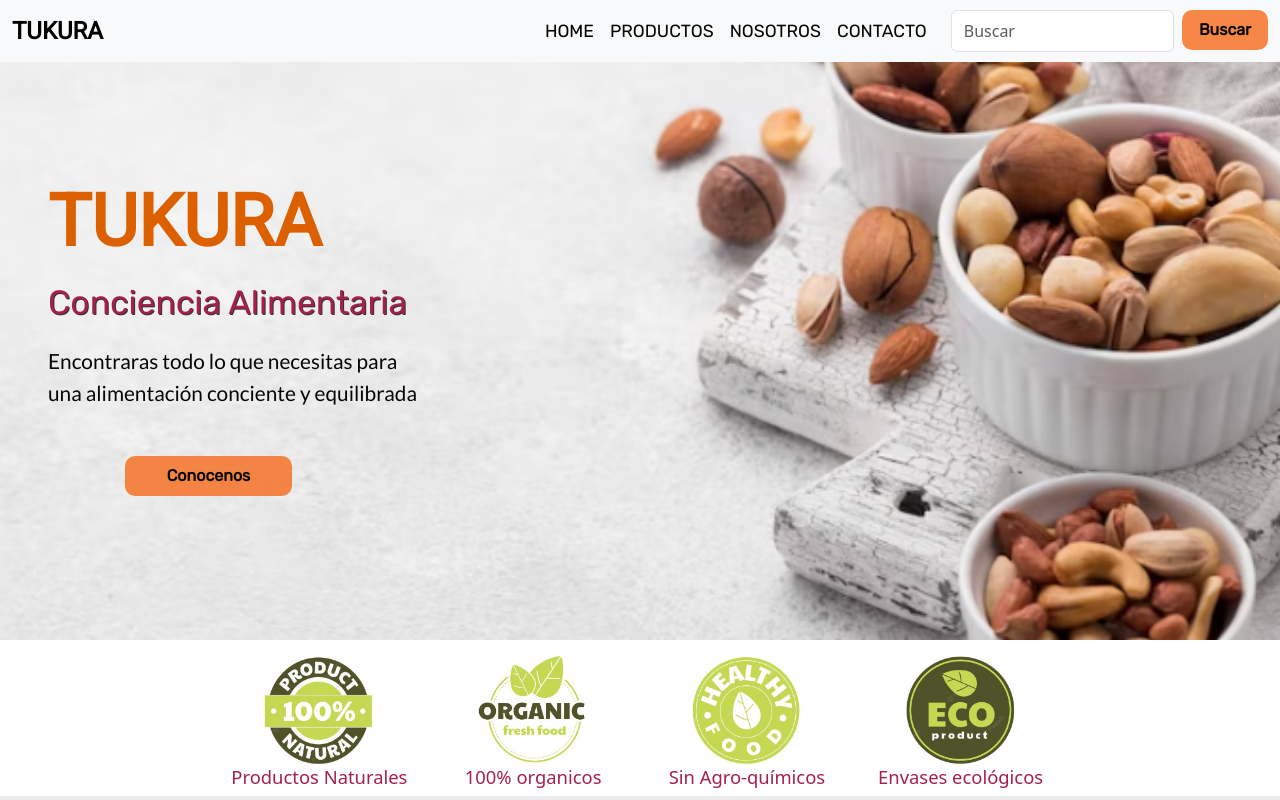
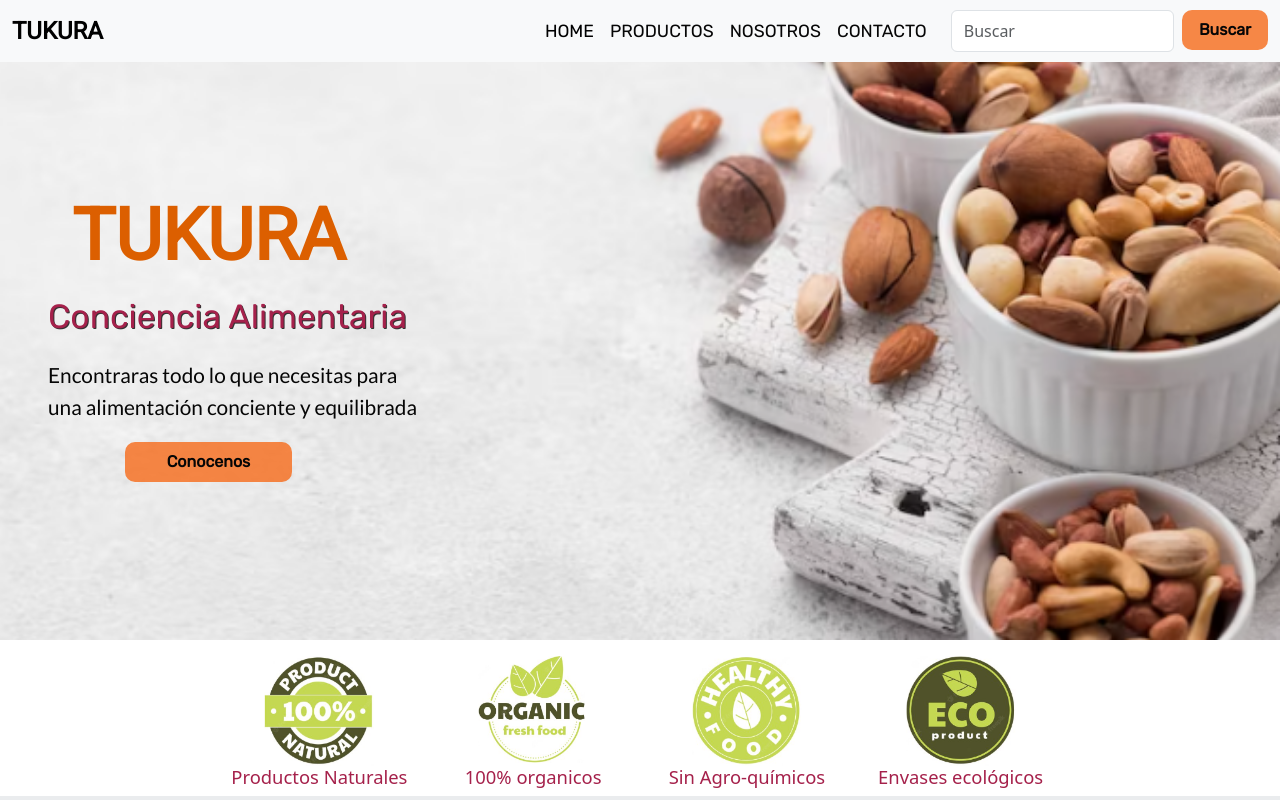
Before and after one commit to VanesaPorcelli/Pre-Entrega3_Porcelli, a website: page index.html in a window 1280 px wide. Shown: the top 800 px of the page. Drawn offline with nearby package versions, Linux system fonts and the light colour scheme.

Commit message:
mejora hero-index

```diff
--- a/index.html
+++ b/index.html
@@ -89,11 +89,11 @@
             <div class="hero__content">
                 <div class="row">
                     <div class="col-lg-12">
-                        <h1 class="ms-5 pb-3 pt-5">TUKURA</h1>
+                        <h1 class="pb-3 pt-5 text-center">TUKURA</h1>
                         <h2 class="h2_title ms-5">Conciencia Alimentaria</h2>
                         <p class="ms-5">Encontraras todo lo que necesitas para <br> una alimentación
                             conciente y equilibrada</p>
-                        <a href="./pages/productos.html" class="btn0 d-grid gap-2 col-6 mx-auto pt-2 mt-5 text-center">Conocenos</a>
+                        <a href="./pages/productos.html" class="btn0 d-grid gap-1 col-6 mx-auto pt-2 text-center">Conocenos</a>
                     </div>
                 </div>
             </div>
--- a/scss/layout/_index.scss
+++ b/scss/layout/_index.scss
@@ -9,6 +9,9 @@
     background-repeat: no-repeat;
     background-attachment: fixed;
     @include tamanio(80vh, 100%);
+    min-width: 450px;
+    min-height: 450px;
+
     padding-right: 0px;
     &__content{
         display:flex;
```
Also changed, not shown: pages/contacto.html (+1 -1 lines), css/style.css.
